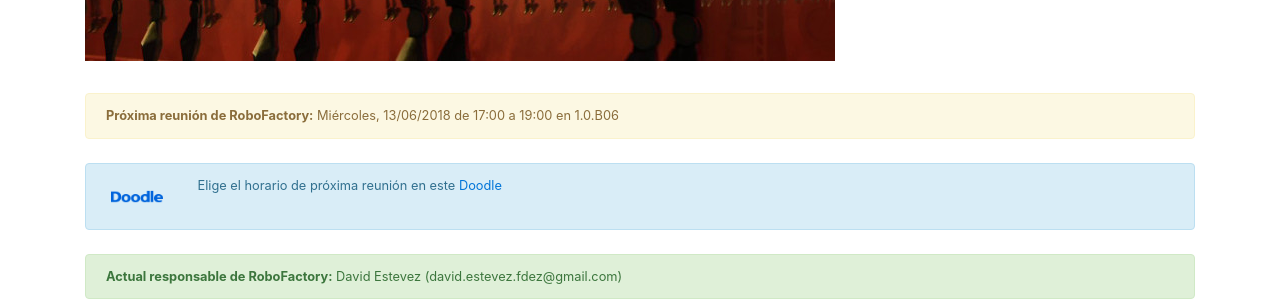
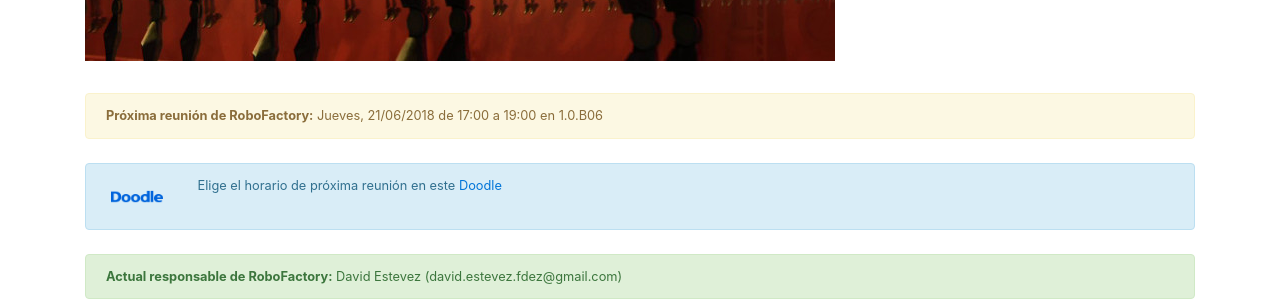
Before and after one commit to asrob-uc3m/asrob-uc3m.github.io, a Jekyll site: the page built from _workgroups/2017-09-19-robofactory.markdown, in a window 1280 px wide and 900 px high, scrolled down 831 px. Shown: the part 335-636 px from the top of the window. Built offline with Jekyll 4.4.1, drawn with Linux system fonts in a browser that asks for light colours.

Commit message:
Update next_meeting for workgroup RoboFactory

```diff
--- a/_workgroups/2017-09-19-robofactory.markdown
+++ b/_workgroups/2017-09-19-robofactory.markdown
@@ -5,7 +5,7 @@ layout: workgroup
 manager: David Estevez
 manager_email: david.estevez.fdez@gmail.com
 name: RoboFactory
-next_meeting: "Mi\xE9rcoles, 13/06/2018 de 17:00 a 19:00 en 1.0.B06"
+next_meeting: Jueves, 21/06/2018 de 17:00 a 19:00 en 1.0.B06
 next_meeting_doodle: https://doodle.com/poll/id43f4eazi83nmgs
 picture: /img/robofactory.jpg
 picture_full: /img/robofactory-full.jpg
```
